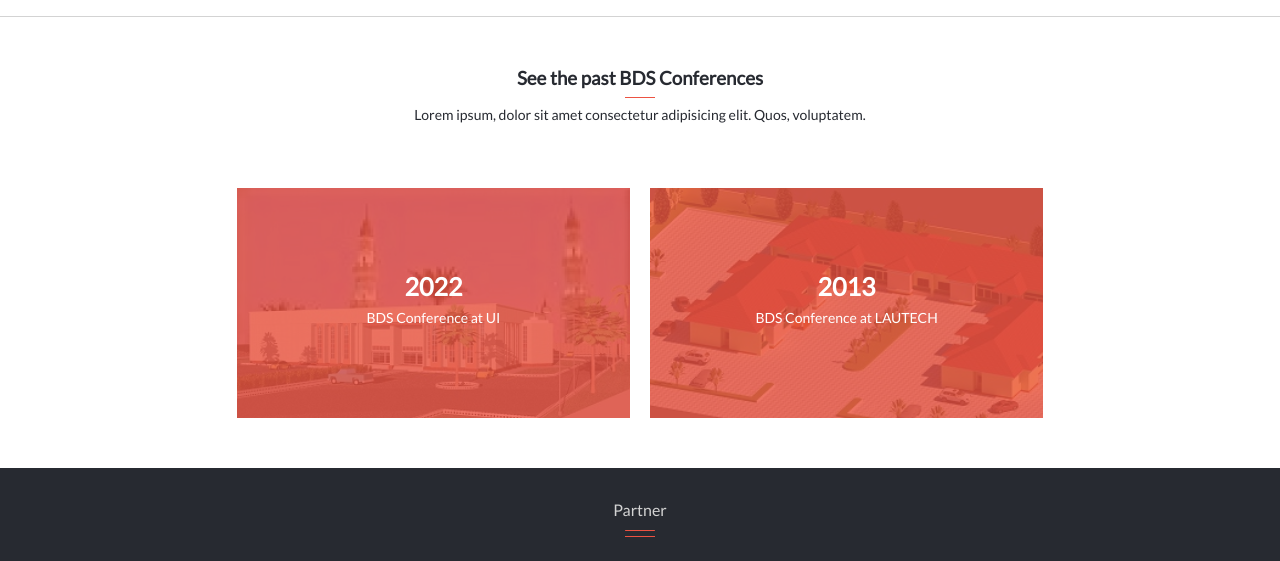
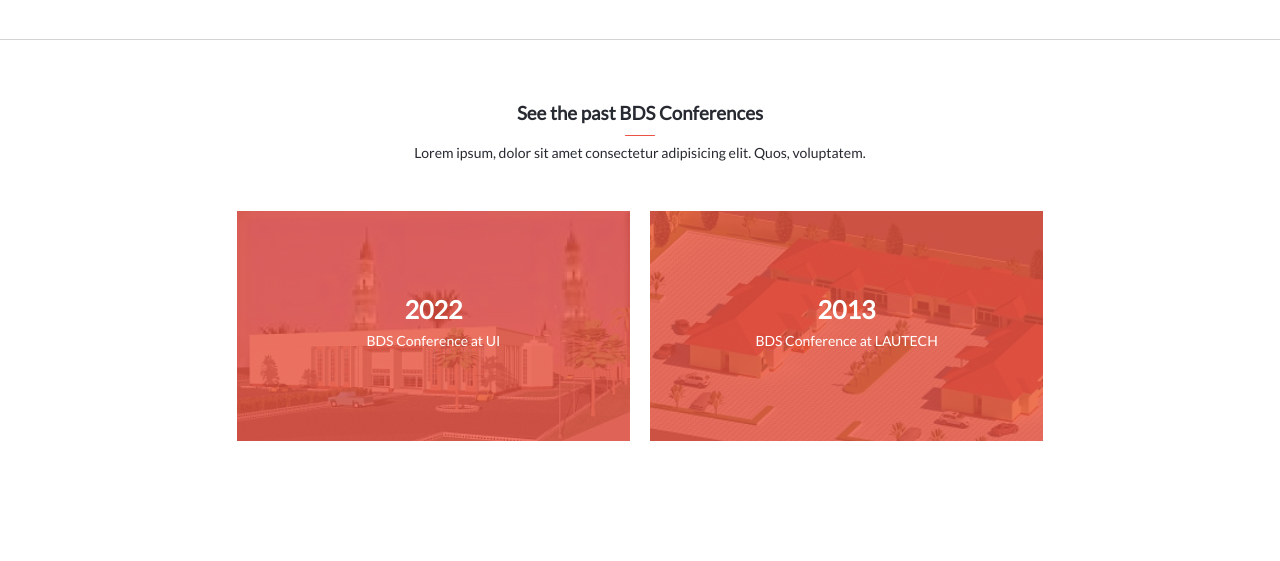
Before and after one commit to abdulhamiid/capstone-project, a website: page about.html in a window 1280 px wide. Shown: the part 1148-1709 px from the top of the page. Drawn offline with nearby package versions, Linux system fonts and the light colour scheme; files whose address does not match are found by name; a web font is replaced by a local one.

Commit message:
Add style to match design template

```diff
--- a/about.html
+++ b/about.html
@@ -79,7 +79,6 @@
     <section class="section-1">
       <div class="flex flex-column about">
         <h3>The BDS convention Logo</h3>
-        <hr>
         <p class="description d-mobile">Lorem ipsum dolor sit amet consectetur adipisicing elit. Doloribus qtaque?</p>
         <p class="description dsk">Lorem ipsum dolor, sit amet consectetur adipisicing elit. Molestias nihil repellat eos eius numquam nam ad facilis delectus officia ipsam placeat labore, maiores molestiae vel earum ullam nulla illo odit.</p>
       </div>
@@ -92,9 +91,7 @@
 
     <section id="section-2" class="flex-column container">
       <h3>See the past BDS Conferences</h3>
-      <hr>
       <p>Lorem ipsum, dolor sit amet consectetur adipisicing elit. Quos, voluptatem.</p>
-
       <div class="agenda">
         <div class="h-1">
           <div class="flex flex-column">
@@ -114,7 +111,6 @@
 
   <footer id="footer">
     <p>Partner</p>
-    <hr>
     <ul class="social-media flex">
       <li><img src="./images/google-removebg-preview.png" alt="Picture of featured speakers"></li>
       <li><img src="./images/airbnb-removebg-preview.png" alt="Picture of featured speakers"></li>
@@ -123,15 +119,15 @@
       <li><img src="./images/naver-removebg-preview.png" alt="Picture of featured speakers"></li>
     </ul>
     <div id="base-footer">
-      <ul>
-        <li id="bs-logo">
+      <ul class="flex">
+        <li id="bs-logo" class="flex flex-column">
           <img src="./images/mssnlogo.png" alt="mssn_logo">
           <small>MSSN BZONE</small>
         </li>
         <li>
           <h6>Zonal Office:</h6>
-          <small>Al-halal Nursery & Primary School, Off Lagos/Ibadan Expressway,<br>Sanyo Area, Ibadan, Oyo State.
-  Permanent Site: KM 30, Lagos/Ibadan Expressway</small>
+          <small>Al-halal Nursery & Primary School, Off Lagos/Ibadan Expressway,<br>Sanyo Area,           Ibadan, Oyo State.
+          Permanent Site: KM 30, Lagos/Ibadan Expressway</small>
         </li>
       </ul>
     </div>
--- a/css/about.css
+++ b/css/about.css
@@ -40,6 +40,7 @@
 .section-1 .about p,
 #section-2 p {
   font-size: 14px;
+  margin: 5px;
 }
 
 .section-1,
@@ -49,17 +50,37 @@
 
 #section-2,
 .section-3 {
-  margin: 20px auto 20px auto;
+  margin: 20px auto 120px auto;
 }
 
 #section-2 p,
 #section-2 h3 {
   margin: 8px;
 }
+.about > h3,
+#section-2 h3 {
+  position: relative;
+  padding: 12px;
+  margin-bottom: 2px;
+}
+
+.about > h3::after,
+#section-2 h3::after {
+  content: "";
+  height: 1px;
+  width: 30px;
+  border-radius: 2px;
+  background: #ec5242;
+  transition: width 1s 5ms;
+  position: absolute;
+  bottom: 0;
+  left: 50%;
+  transform: translateX(-50%);
+}
 
 .agenda {
   width: 90%;
-  margin: 50px auto;
+  margin: 70px auto;
   gap: 20px;
 }
 
@@ -68,7 +89,6 @@
   height: 230px;
   background-repeat: no-repeat;
   background-size: cover;
-  margin: 15px 0 0 0;
 }
 
 .h-1 {
@@ -94,6 +114,7 @@
   height: 100%;
   color: #fff;
   font-size: 16px;
+  margin: 15px 0;
 }
 
 .agenda > div > div h4 {
@@ -168,6 +189,9 @@
     gap: 20px;
   }
 
+  .agenda > div > div {
+    margin: 0;
+  }
   .section-1 .about {
     width: 45%;
   }
```
